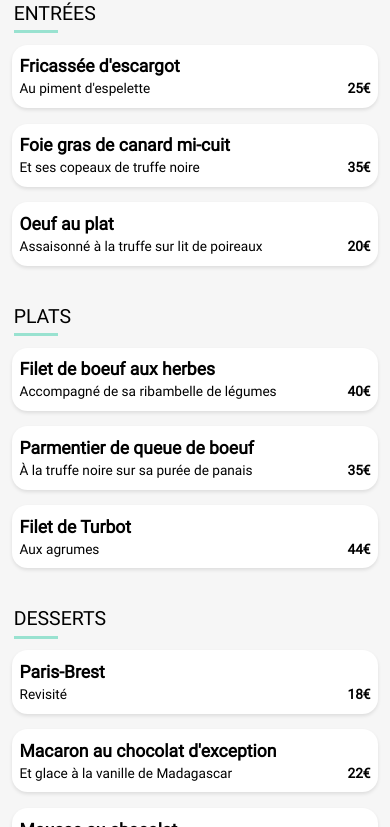
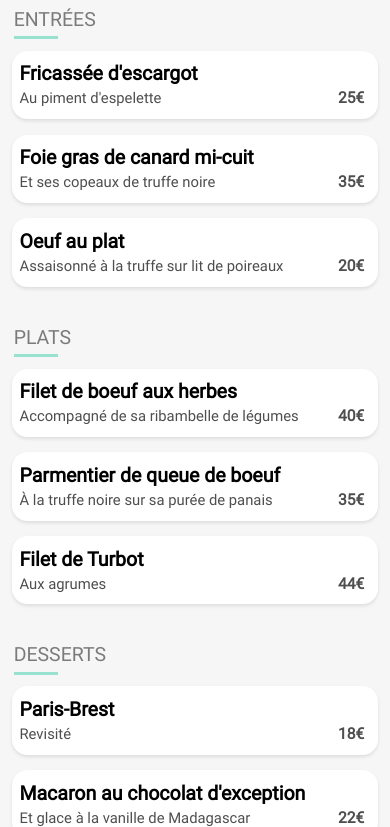
Before and after one commit to Manulemalin97/ManuelJansen_3_14032022, a website: page resto_1.html in a window 390 px wide. Shown: the part 399-1226 px from the top of the page. Drawn offline with Linux system fonts and the light colour scheme.

Commit message:
Version mobile foncitonelle au 28/02/2022

```diff
--- a/resto_1.html
+++ b/resto_1.html
@@ -44,9 +44,9 @@
             <h4>Fricassée d'escargot</h4>
             <p>
               Au piment d'espelette
-              <span class="prix">25€</span>
             </p>
         </div>
+        <span class="prix">25€</span>
             <span class="check">
                 <i class="fas fa-check"></i>
             </span>
@@ -56,9 +56,9 @@
             <h4>Foie gras de canard mi-cuit</h4>
             <p>
               Et ses copeaux de truffe noire
-              <span class="prix">35€</span>
             </p>
         </div>
+        <span class="prix">35€</span>
         <span class="check">
             <i class="fas fa-check"></i>
           </article>
@@ -67,9 +67,9 @@
             <h4>Oeuf au plat</h4>
             <p>
               Assaisonné à la truffe sur lit de poireaux
-              <span class="prix">20€</span>
             </p>
         </div>
+        <span class="prix">20€</span>
         <span class="check">
             <i class="fas fa-check"></i>
           </article>
@@ -82,9 +82,9 @@
             <h4>Filet de boeuf aux herbes</h4>
             <p>
               Accompagné de sa ribambelle de légumes
-              <span class="prix">40€</span>
             </p>
         </div>
+        <span class="prix">40€</span>
         <span class="check">
             <i class="fas fa-check"></i>
           </article>
@@ -93,9 +93,9 @@
             <h4>Parmentier de queue de boeuf</h4>
             <p>
               À la truffe noire sur sa purée de panais
-              <span class="prix">35€</span>
             </p>
         </div>
+        <span class="prix">35€</span>
         <span class="check">
             <i class="fas fa-check"></i>
           </article>
@@ -104,9 +104,9 @@
             <h4>Filet de Turbot</h4>
             <p>
               Aux agrumes
-              <span class="prix">44€</span>
             </p>
         </div>
+        <span class="prix">44€</span>
         <span class="check">
             <i class="fas fa-check"></i>
           </article>
@@ -119,9 +119,9 @@
             <h4>Paris-Brest</h4>
             <p>
               Revisité
-              <span class="prix">18€</span>
             </p>
         </div>
+        <span class="prix">18€</span>
         <span class="check">
             <i class="fas fa-check"></i>
           </article>
@@ -130,9 +130,10 @@
             <h4>Macaron au chocolat d'exception</h4>
             <p>
               Et glace à la vanille de Madagascar
-              <span class="prix">22€</span>
+
             </p>
         </div>
+        <span class="prix">22€</span>
         <span class="check">
             <i class="fas fa-check"></i>
           </article>
@@ -141,9 +142,9 @@
             <h4>Mousse au chocolat</h4>
             <p>
               Au piment d'espelette et à la truffe noire
-              <span class="prix">23€</span>
             </p>
         </div>
+        <span class="prix">23€</span>
         <span class="check">
             <i class="fas fa-check"></i>
           </article>
--- a/sass/style-mobile.scss
+++ b/sass/style-mobile.scss
@@ -301,7 +301,7 @@ header > i {
   font-size: 5vw;
   margin-left: 5vw;
   top: 22%;
-  margin-top: 3vw;
+  margin-top: 1.5vw;
 }
 
 /* Restaurants*/
@@ -323,7 +323,7 @@ section > h3 {
 }
 
 .titre_resto > h2 {
-  font-size: 6.5vw;
+  font-size: 7.5vw;
   margin: 0;
   padding: 7vw 0vw 0vw 5vw;
   width: 100%;
@@ -358,8 +358,6 @@ section > h3 {
 article {
   display: flex;
   overflow: hidden;
-  white-space: nowrap;
-  text-overflow: ellipsis;
   justify-content: space-between;
   margin-bottom: 4vw;
   border-radius: 4vw;
@@ -372,39 +370,47 @@ article {
   padding: 2vw 0vw 2vw 2vw;
   overflow: hidden;
   white-space: nowrap;
-  text-overflow: ellipsis;
 }
 
 .cube_descritpion > h4 {
     overflow: hidden;
     text-overflow: ellipsis;
   margin: 0;
-  font-size: 4.5vw;
-  padding-right: 12vw;
+  font-size: 5vw;
+  padding-right: 2vw;
   margin-top: 1vw;
 }
 
 .cube_descritpion > p {
   margin: 0;
-  font-size: 3.5vw;
+  font-size: 3.8vw;
+  padding-right: 8vw;
   margin-top: 1vw;
-  display: flex;
+  overflow: hidden;
+  text-overflow: ellipsis;
   justify-content: space-between;
   margin-top: 1vw;
   margin-bottom: 1vw;
+  color: #4e4e4e;
 }
 
+
 .prix {
-  font-weight: 600;
-  margin-left: auto;
-  width: min-content;
-  margin-right: 2vw;
+    display: grid;
+    align-content: flex-end;
+    padding-bottom: 3vw;
+    font-weight: 600;
+    margin-left: auto;
+    width: min-content;
+    font-size: 4vw;
+    margin-right: 6vw;
+    color: #4e4e4e;
 }
 .check {
     display: grid;
     place-content: center;
-    width: 18vw;
-    margin-right: -18vw;
+    width: 21vw;
+    margin-right: -21vw;
     height: auto;
     background-color: #99e2d0;
 }
--- a/sass/style-tablette.scss
+++ b/sass/style-tablette.scss
@@ -211,6 +211,7 @@ section > h3 {
 .bloc__menu {
   display: flex;
   justify-content: space-evenly;
+  padding: 0;
 }
 
 .cube__plats {
@@ -228,22 +229,13 @@ section > h3 {
 
 article {
   border-radius: 2vw;
-  overflow: hidden;
-  white-space: nowrap;
-  text-overflow: ellipsis;
 }
 
 .cube_descritpion {
   padding: 0vw 0vw 1vw 1vw;
-  overflow: hidden;
-  white-space: nowrap;
-  text-overflow: ellipsis;
 }
 
 .cube_descritpion > h4 {
-    overflow: hidden;
-    white-space: nowrap;
-    text-overflow: ellipsis;
   padding: 0;
   font-size: 1.7vw;
 }
@@ -257,10 +249,6 @@ article {
     margin-right: -5vw;
 }
 
-article:hover .check {
-    margin-right: 0%;
-    transition: margin-right 1s;
-  }
 /* button*/
 
 .Button {
--- a/sass/styles.scss
+++ b/sass/styles.scss
@@ -170,7 +170,7 @@ section > a {
 }
 .cube__plats > a {
   text-decoration: none;
-  color: black;
+  color: #7b7b7b;
   font-family: "Roboto", sans-serif;
 }
 article {
```
Also changed, not shown: css/style-mobile.css, css/style-tablette.css, css/styles.css, 3 other files.
